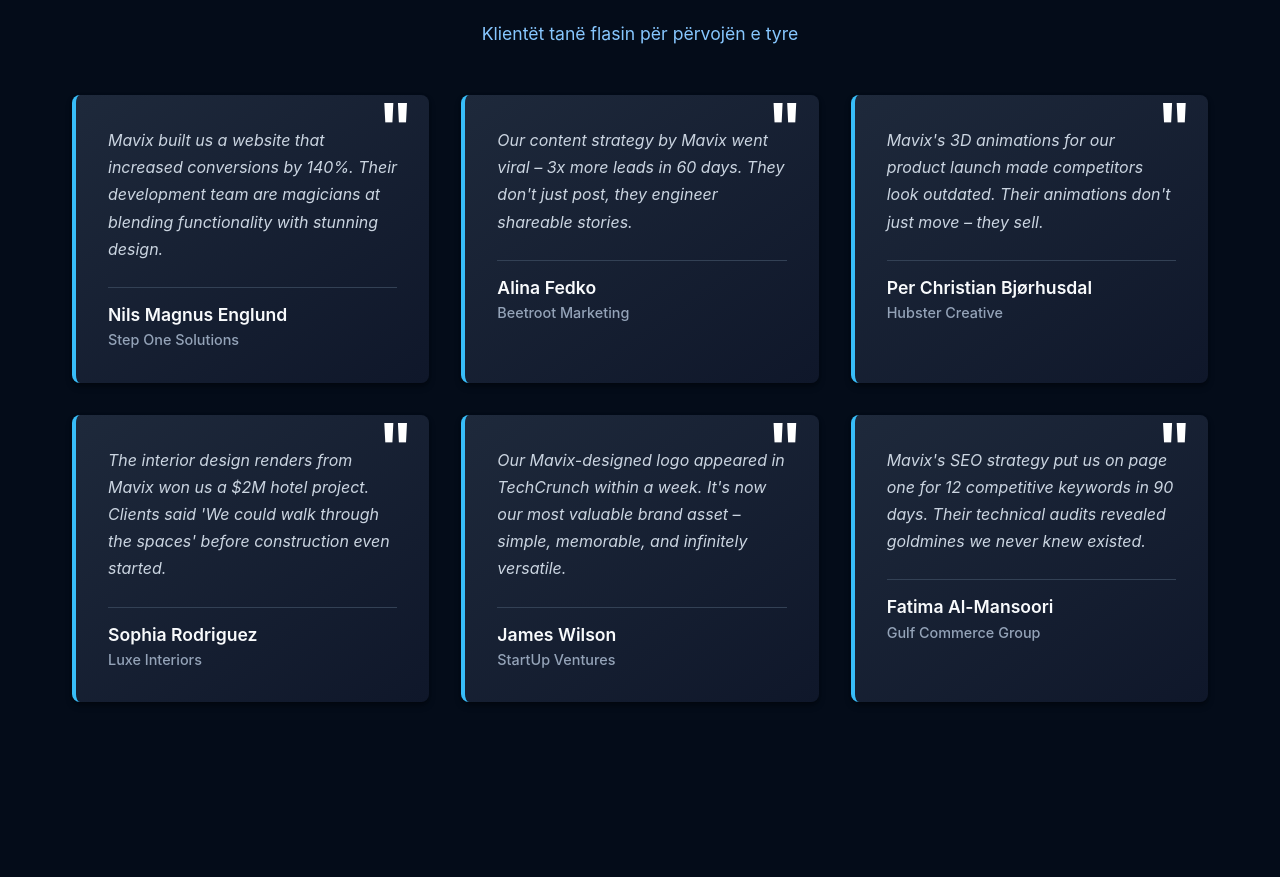
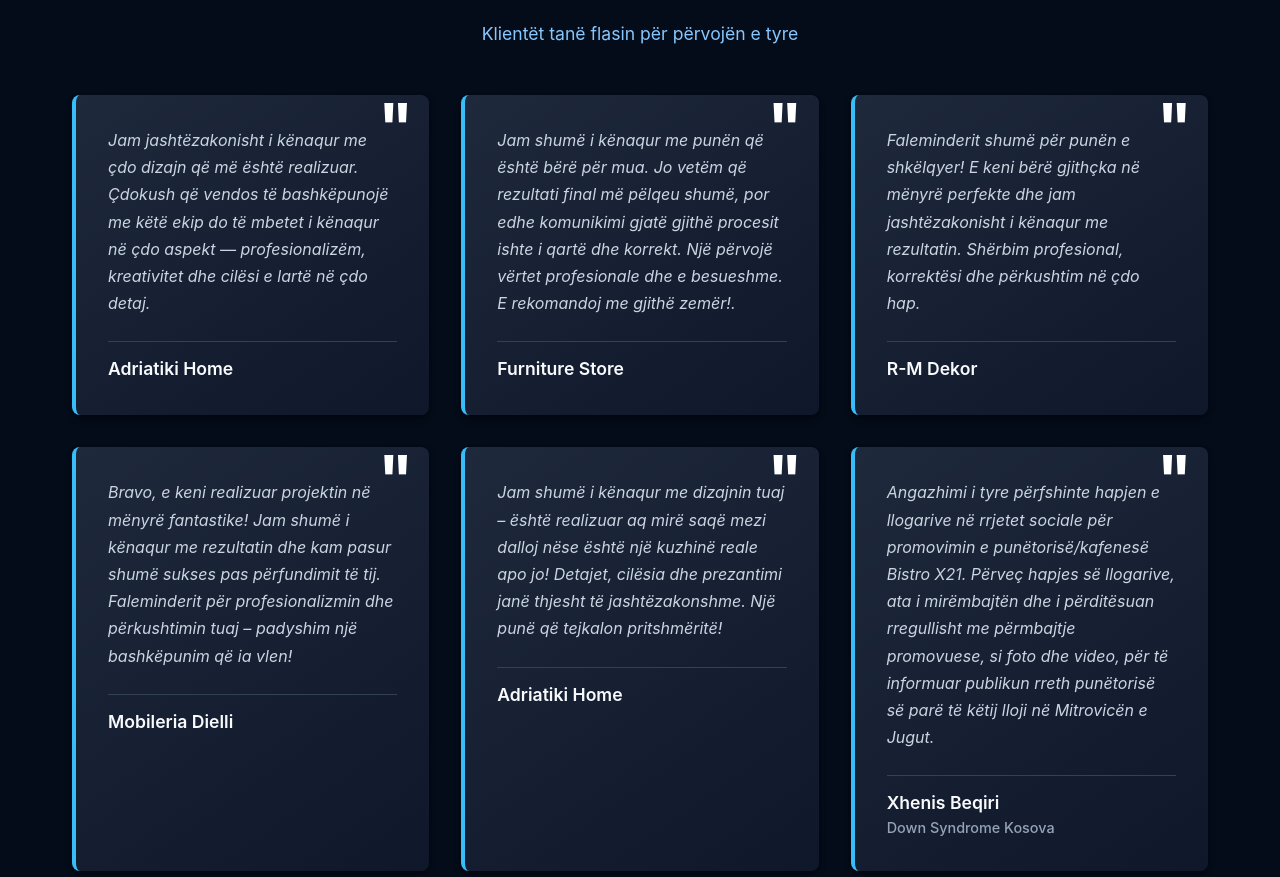
Before and after one commit to Eazzy2006/Mavix, a React (Vite) app in the folder mavix/: page / in a window 1280 px wide. Shown: the part 1920-2797 px from the top of the page. Built offline with nearby package versions, Linux system fonts and the light colour scheme.

Commit message:
fixed ALL

```diff
--- a/mavix/src/components/Cover.jsx
+++ b/mavix/src/components/Cover.jsx
@@ -9,12 +9,14 @@
             Fillo, me <span className="spani">Mavix </span>!
             </p>
            <br/>
+           <a href="#kontaktz">
             <button className="btn-40">
                 <span className="new">Let's talk!</span>
                 <span className="old">
                     <img src={mavixLogo} width="70px" alt="Mavix Logo" />
                 </span>
             </button>
+            </a>
         </div>
     );
 }
--- a/mavix/src/components/Testimonials.jsx
+++ b/mavix/src/components/Testimonials.jsx
@@ -4,48 +4,43 @@
     const testimonials = [
         {
           id: 1,
-          name: "Nils Magnus Englund",
-          company: "Step One Solutions",
-          quote: "Mavix built us a website that increased conversions by 140%. Their development team are magicians at blending functionality with stunning design."
+          name: "Adriatiki Home",
+          quote: "Jam jashtëzakonisht i kënaqur me çdo dizajn që më është realizuar. Çdokush që vendos të bashkëpunojë me këtë ekip do të mbetet i kënaqur në çdo aspekt — profesionalizëm, kreativitet dhe cilësi e lartë në çdo detaj."
         },
         {
           id: 2,
-          name: "Alina Fedko",
-          company: "Beetroot Marketing",
-          quote: "Our content strategy by Mavix went viral – 3x more leads in 60 days. They don't just post, they engineer shareable stories."
+          name: "Furniture Store",
+          quote: "Jam shumë i kënaqur me punën që është bërë për mua. Jo vetëm që rezultati final më pëlqeu shumë, por edhe komunikimi gjatë gjithë procesit ishte i qartë dhe korrekt. Një përvojë vërtet profesionale dhe e besueshme. E rekomandoj me gjithë zemër!."
         },
         {
           id: 3,
-          name: "Per Christian Bjørhusdal",
-          company: "Hubster Creative",
-          quote: "Mavix's 3D animations for our product launch made competitors look outdated. Their animations don't just move – they sell."
+          name: "R-M Dekor",
+          quote: "Faleminderit shumë për punën e shkëlqyer! E keni bërë gjithçka në mënyrë perfekte dhe jam jashtëzakonisht i kënaqur me rezultatin. Shërbim profesional, korrektësi dhe përkushtim në çdo hap."
         },
         {
           id: 4,
-          name: "Sophia Rodriguez",
-          company: "Luxe Interiors",
-          quote: "The interior design renders from Mavix won us a $2M hotel project. Clients said 'We could walk through the spaces' before construction even started."
+          name: "Mobileria Dielli",
+          quote: "Bravo, e keni realizuar projektin në mënyrë fantastike! Jam shumë i kënaqur me rezultatin dhe kam pasur shumë sukses pas përfundimit të tij. Faleminderit për profesionalizmin dhe përkushtimin tuaj – padyshim një bashkëpunim që ia vlen!"
         },
         {
           id: 5,
-          name: "James Wilson",
-          company: "StartUp Ventures",
-          quote: "Our Mavix-designed logo appeared in TechCrunch within a week. It's now our most valuable brand asset – simple, memorable, and infinitely versatile."
+          name: "Adriatiki Home",
+          quote: "Jam shumë i kënaqur me dizajnin tuaj – është realizuar aq mirë saqë mezi dalloj nëse është një kuzhinë reale apo jo! Detajet, cilësia dhe prezantimi janë thjesht të jashtëzakonshme. Një punë që tejkalon pritshmëritë!"
         },
         {
           id: 6,
-          name: "Fatima Al-Mansoori",
-          company: "Gulf Commerce Group",
-          quote: "Mavix's SEO strategy put us on page one for 12 competitive keywords in 90 days. Their technical audits revealed goldmines we never knew existed."
+          name: "Xhenis Beqiri",
+          company: "Down Syndrome Kosova",
+          quote: "Angazhimi i tyre përfshinte hapjen e llogarive në rrjetet sociale për promovimin e punëtorisë/kafenesë Bistro X21. Përveç hapjes së llogarive, ata i mirëmbajtën dhe i përditësuan rregullisht me përmbajtje promovuese, si foto dhe video, për të informuar publikun rreth punëtorisë së parë të këtij lloji në Mitrovicën e Jugut."
         }
       ];
 
   return (
     <div className="testimonial-container">
       <section className="testimonial-header">
-
-       <h1 className="testih1">
-        <a id="testimonialz"></a>         Zërat e <br className="mobile"></br>  <span className="spani">Suksesit</span>
+        <h1 className="testih1">
+        <a id="testimonialz"></a>
+          Zërat e <br className="mobile"></br>  <span className="spani">Suksesit</span>
         </h1>
         <p className="subtitle"> <span className="spani"> Klientët tanë flasin për përvojën e tyre </span></p>
       </section>
```
